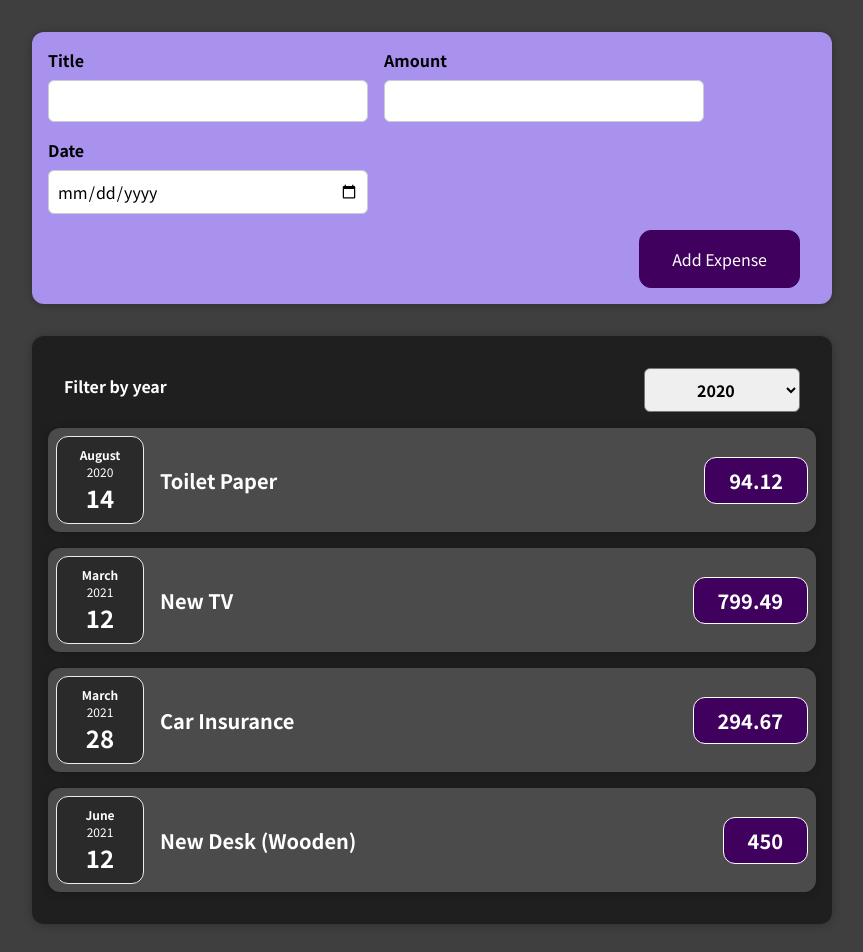
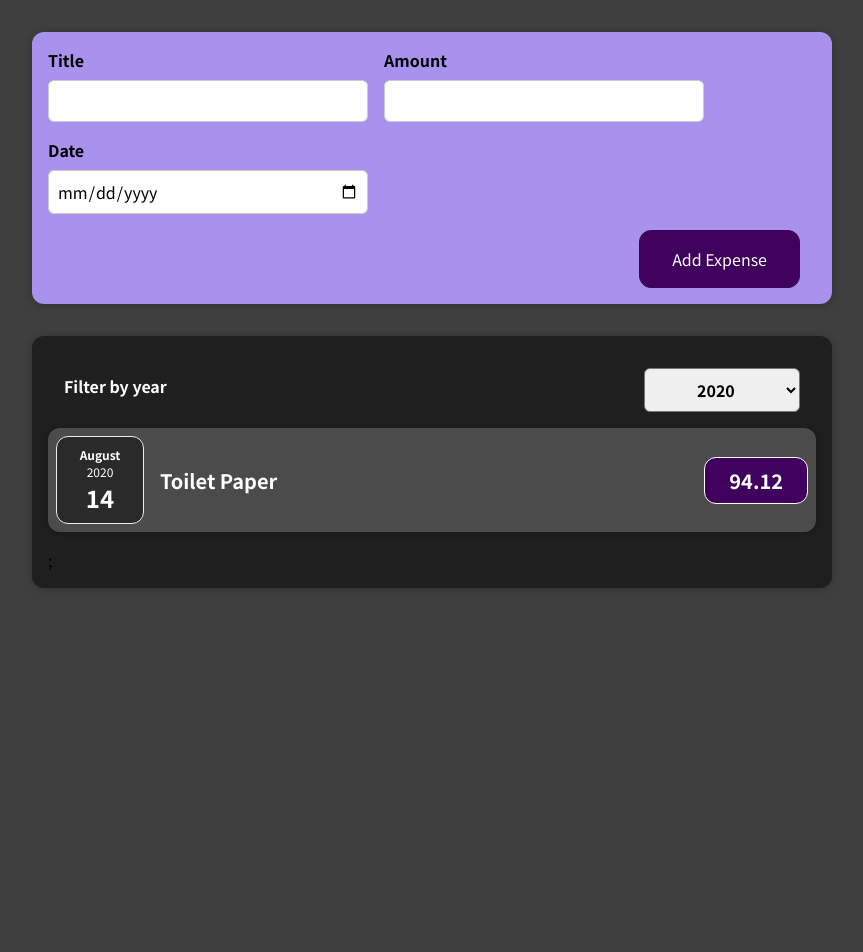
Before and after one commit to DiMazurenko/expenses-tracker-react, a React (Create React App) app: page / in a window 1280 px wide. Shown: the top 952 px of the page, without its empty margins (208-1071 px from the left). After the commit the page ends 800 px from the top, so only its background shows below. Built offline with nearby package versions, Linux system fonts and the light colour scheme.

Commit message:
add filter of date

```diff
--- a/src/App.js
+++ b/src/App.js
@@ -1,8 +1,9 @@
+import React, { useState } from 'react';
+
 import Expenses from './components/Expenses/Expenses';
 import NewExpense from './components/NewExpense/NewExpense';
 
-const App = () => {
-  const expenses = [
+const DUMMY_EXPENSES = [
   {
     id: 'e1',
     title: 'Toilet Paper',
@@ -24,9 +25,13 @@ const App = () => {
   },
 ];
 
+const App = () => {
+  const [expenses, setExpenses] = useState(DUMMY_EXPENSES);
+
   const addExpenseHandler = (expense) => {
-    console.log('in App.js');
-    console.log(expense);
+    setExpenses((prevExpenses) => {
+      return [expense, ...prevExpenses];
+    });
   };
 
   return (
--- a/src/components/Expenses/ExpenseItem.js
+++ b/src/components/Expenses/ExpenseItem.js
@@ -1,5 +1,3 @@
-import React, { useState } from 'react';
-
 import './ExpenseItem.css';
 import ExpenseDate from './ExpenseDate';
 import Card from '../UI/Card';
--- a/src/components/Expenses/Expenses.js
+++ b/src/components/Expenses/Expenses.js
@@ -20,26 +20,19 @@ const Expenses = (props) => {
           selected={filteredYear}
           onChangeFilter={filterChangeHandler}
         />
-        <ExpenseItem
-          title={props.items[0].title}
-          amount={props.items[0].amount}
-          date={props.items[0].date}
-        />
-        <ExpenseItem
-          title={props.items[1].title}
-          amount={props.items[1].amount}
-          date={props.items[1].date}
-        />
-        <ExpenseItem
-          title={props.items[2].title}
-          amount={props.items[2].amount}
-          date={props.items[2].date}
-        />
-        <ExpenseItem
-          title={props.items[3].title}
-          amount={props.items[3].amount}
-          date={props.items[3].date}
-        />
+        {props.items
+          .filter(
+            (expense) => expense.date.getFullYear().toString() === filteredYear
+          )
+          .map((expense) => (
+            <ExpenseItem
+              key={expense.id}
+              title={expense.title}
+              amount={expense.amount}
+              date={expense.date}
+            />
+          ))}
+        ;
       </Card>
     </div>
   );
```
Lines whose indentation alone changed are shown as unchanged.
